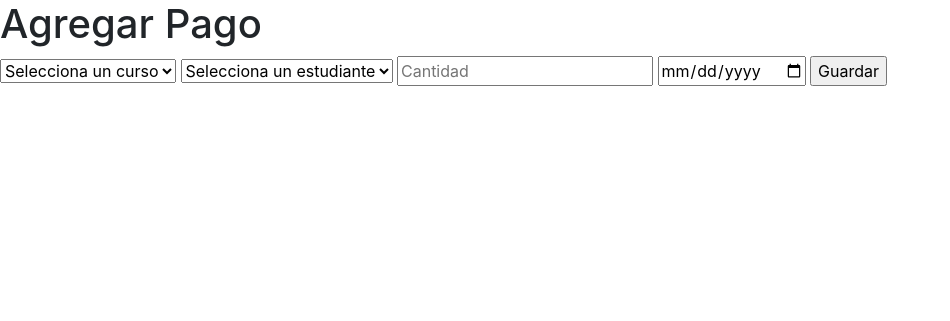
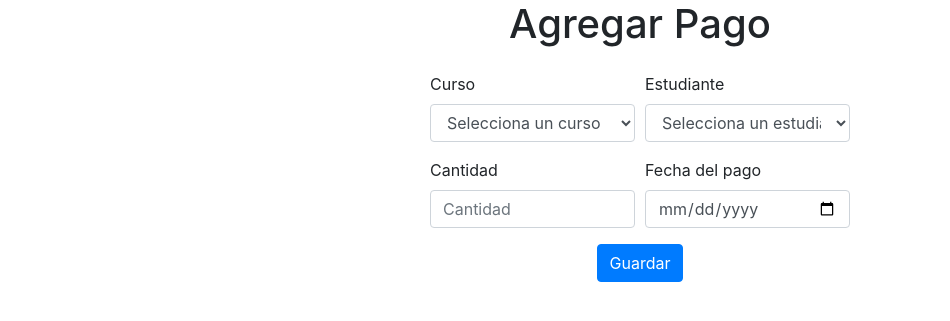
Before and after one commit to Diego448/scholar-control, a Flask app: page /add/payment in a window 1280 px wide. Shown: the top 321 px of the page, without its empty margins (0-950 px from the left). Run offline with Flask 2, Linux system fonts and the light colour scheme; a database or web service that is not in the repository returns one stand-in record (values such as "Sample title"); data that the repository does not hold is empty; some libraries are stand-ins or nearby versions.

Commit message:
Adding basic styles to payments module

```diff
--- a/webapp/templates/add_payment.html
+++ b/webapp/templates/add_payment.html
@@ -5,22 +5,40 @@
     <link rel="stylesheet" href="{{ url_for('static', filename='bootstrap.css') }}">
 </head>
 <body>
-    <h1>Agregar Pago</h1>
+    <h1 class="h1 text-center pb-3">Agregar Pago</h1>
     <form method="POST">
-        <select name="course" id="course">
+        <div class="form-row justify-content-center">
+            <div class="form-group col-md-2">
+                <label for="course">Curso</label>
+                <select class="form-control" name="course" id="course">
                     <option value="">Selecciona un curso</option>
                     {% for course in courses %}
                     <option value="{&quot;course&quot;: &quot;{{ course._id }}&quot;, &quot;course_name&quot;: &quot;{{ course.name }}&quot;}">{{ course.name }}</option>
                     {% endfor %}
                 </select>
-        <select name="student" id="student">
+            </div>
+            <div class="form-group col-md-2">
+                <label for="student">Estudiante</label>
+                <select class="form-control" name="student" id="student">
                     <option value="">Selecciona un estudiante</option>
                     {% for student in students %}
                     <option value="{&quot;student&quot;: &quot;{{ student._id }}&quot;, &quot;student_name&quot;: &quot;{{ student.firstname + ' ' + student.lastname}}&quot;}">{{ student.firstname + ' ' + student.lastname }}</option>
                     {% endfor %}
                 </select>
-        <input type="number" name="amount" id="amount" placeholder="Cantidad" required>
-        <input type="date" name="payment_date" id="payment_date" placeholder="Fecha de pago" required>
-        <input type="submit" value="Guardar">
+            </div>
+        </div>
+        <div class="form-row justify-content-center">
+            <div class="form-group col-md-2">
+                <label for="amount">Cantidad</label>
+                <input class="form-control" type="number" name="amount" id="amount" placeholder="Cantidad" required>
+            </div>
+            <div class="form-group col-md-2">
+                <label for="payment_date">Fecha del pago</label>
+                <input class="form-control" type="date" name="payment_date" id="payment_date" placeholder="Fecha de pago" required>
+            </div>
+        </div>
+        <div class="form-row justify-content-center">
+            <input class="btn btn-primary" type="submit" value="Guardar">
+        </div>
     </form>
 </body>
```
Also changed, not shown: webapp/templates/payment_registry.html (+13 -15 lines). Lines whose indentation alone changed are shown as unchanged.
